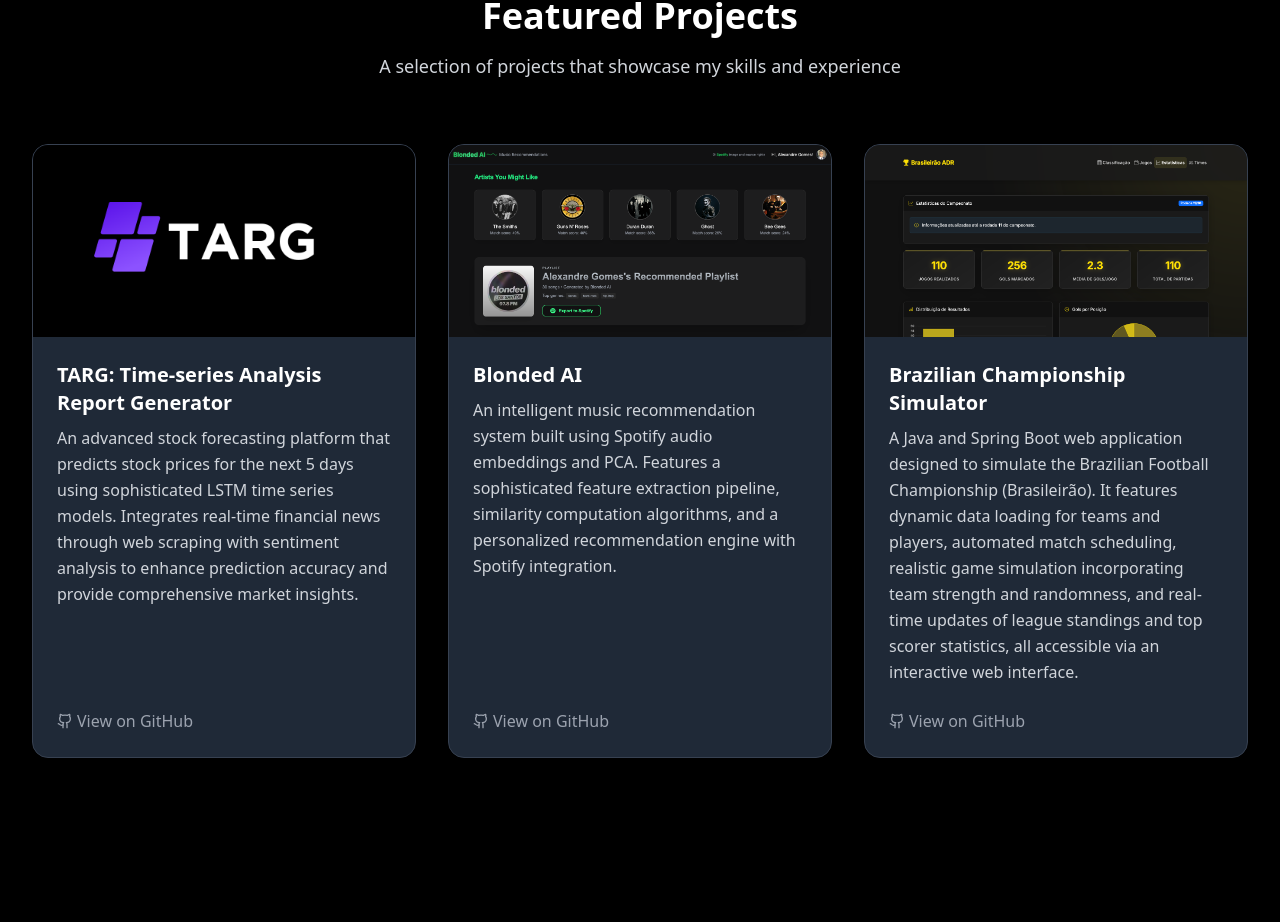
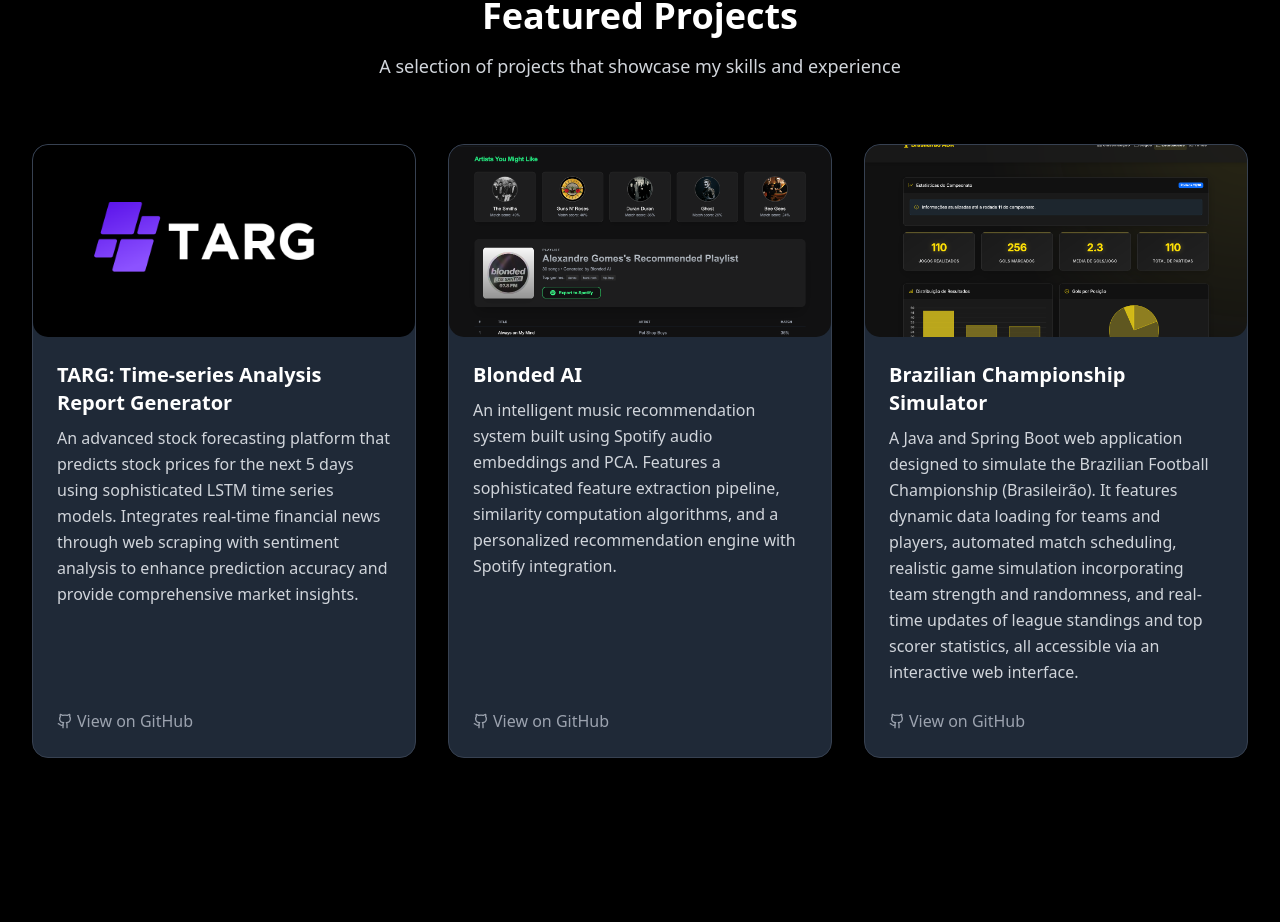
Before and after one commit to rafaeltorresng/rafaeltorresng.github.io, a React (Vite) app: page / in a window 1280 px wide. Shown: the part 2964-3886 px from the top of the page. Built offline with nearby package versions, Linux system fonts and the light colour scheme.

Commit message:
Load complete

```diff
--- a/src/App.jsx
+++ b/src/App.jsx
@@ -17,6 +17,7 @@
   Server,
   Phone
 } from 'lucide-react'
+import TiltedCard from './components/TiltedCard'
 
 function App() {
   const [darkMode, setDarkMode] = useState(false)
@@ -250,9 +251,8 @@
         <div className="max-w-4xl mx-auto px-6 lg:px-8">
           <motion.div
             initial={{ opacity: 0, y: 30 }}
-            whileInView={{ opacity: 1, y: 0 }}
+            animate={{ opacity: 1, y: 0 }}
             transition={{ duration: 0.8 }}
-            viewport={{ once: true }}
             className="text-center mb-12"
           >
             <h2 className="text-3xl md:text-4xl font-bold text-white mb-4">About Me</h2>
@@ -261,9 +261,8 @@
 
           <motion.div
             initial={{ opacity: 0, y: 30 }}
-            whileInView={{ opacity: 1, y: 0 }}
+            animate={{ opacity: 1, y: 0 }}
             transition={{ duration: 0.8, delay: 0.2 }}
-            viewport={{ once: true }}
             className="prose prose-lg max-w-none"
           >
             <div className="text-gray-300 leading-relaxed text-lg">
@@ -280,9 +279,8 @@
         <div className="max-w-7xl mx-auto px-6 lg:px-8">
           <motion.div
             initial={{ opacity: 0, y: 30 }}
-            whileInView={{ opacity: 1, y: 0 }}
+            animate={{ opacity: 1, y: 0 }}
             transition={{ duration: 0.8 }}
-            viewport={{ once: true }}
             className="text-center mb-16"
           >
             <h2 className="text-3xl md:text-4xl font-bold text-white mb-4">
@@ -295,9 +293,8 @@
               <motion.div
                 key={service.title}
                 initial={{ opacity: 0, y: 30 }}
-                whileInView={{ opacity: 1, y: 0 }}
+                animate={{ opacity: 1, y: 0 }}
                 transition={{ duration: 0.8, delay: index * 0.1 }}
-                viewport={{ once: true }}
                 className="bg-gray-900 p-6 rounded-xl hover:bg-gray-800 transition-all duration-300 border border-gray-800 group"
               >
                 <service.icon className="text-brand-300 mb-4" size={28} />
@@ -318,9 +315,8 @@
         <div className="max-w-7xl mx-auto px-6 lg:px-8">
           <motion.div
             initial={{ opacity: 0, y: 30 }}
-            whileInView={{ opacity: 1, y: 0 }}
+            animate={{ opacity: 1, y: 0 }}
             transition={{ duration: 0.8 }}
-            viewport={{ once: true }}
             className="text-center mb-16"
           >
             <h2 className="text-3xl md:text-4xl font-bold text-white mb-4">
@@ -333,9 +329,8 @@
               <motion.div
                 key={exp.title}
                 initial={{ opacity: 0, y: 30 }}
-                whileInView={{ opacity: 1, y: 0 }}
+                animate={{ opacity: 1, y: 0 }}
                 transition={{ duration: 0.8, delay: index * 0.1 }}
-                viewport={{ once: true }}
                 className="bg-gray-800 p-8 rounded-2xl border border-gray-700 shadow-md"
               >
                 <div className="flex flex-col md:flex-row md:items-center md:justify-between mb-4">
@@ -367,9 +362,8 @@
         <div className="max-w-7xl mx-auto px-6 lg:px-8">
           <motion.div
             initial={{ opacity: 0, y: 30 }}
-            whileInView={{ opacity: 1, y: 0 }}
+            animate={{ opacity: 1, y: 0 }}
             transition={{ duration: 0.8 }}
-            viewport={{ once: true }}
             className="text-center mb-16"
           >
             <h2 className="text-3xl md:text-4xl font-bold text-white mb-4">
@@ -385,20 +379,21 @@
               <motion.div
                 key={project.title}
                 initial={{ opacity: 0, y: 30 }}
-                whileInView={{ opacity: 1, y: 0 }}
+                animate={{ opacity: 1, y: 0 }}
                 transition={{ duration: 0.8, delay: index * 0.1 }}
-                viewport={{ once: true }}
                 className="bg-gray-800 rounded-2xl shadow-md hover:shadow-lg transition-all duration-300 overflow-hidden border border-gray-700 flex flex-col h-full"
               >
-                <img
-                  src={`${import.meta.env.BASE_URL}${project.image}`}
-                  alt={project.title}
-                  className="w-full h-48 object-cover"
-                  style={{
-                    objectPosition: project.title === 'Blonded AI' || project.title === 'Brazilian Championship Simulator'
-                      ? 'center top'
-                      : 'center center'
-                  }}
+                <TiltedCard
+                  imageSrc={`${import.meta.env.BASE_URL}${project.image}`}
+                  altText={project.title}
+                  containerHeight="192px"
+                  containerWidth="100%"
+                  imageHeight="192px"
+                  imageWidth="100%"
+                  scaleOnHover={1.05}
+                  rotateAmplitude={10}
+                  showMobileWarning={false}
+                  showTooltip={false}
                 />
                 <div className="p-6 flex flex-col flex-grow">
                   <h3 className="text-xl font-semibold text-white mb-2">
@@ -430,9 +425,8 @@
         <div className="max-w-7xl mx-auto px-6 lg:px-8">
           <motion.div
             initial={{ opacity: 0, y: 30 }}
-            whileInView={{ opacity: 1, y: 0 }}
+            animate={{ opacity: 1, y: 0 }}
             transition={{ duration: 0.8 }}
-            viewport={{ once: true }}
             className="text-center mb-16"
           >
             <h2 className="text-3xl md:text-4xl font-bold text-white mb-4">
@@ -447,9 +441,8 @@
             {/* Contact Information - Centered */}
             <motion.div
               initial={{ opacity: 0, y: 30 }}
-              whileInView={{ opacity: 1, y: 0 }}
+              animate={{ opacity: 1, y: 0 }}
               transition={{ duration: 0.8 }}
-              viewport={{ once: true }}
               className="space-y-8"
             >
               <div>
@@ -544,9 +537,8 @@
         <div className="max-w-4xl mx-auto px-6 lg:px-8 text-center">
           <motion.div
             initial={{ opacity: 0, y: 30 }}
-            whileInView={{ opacity: 1, y: 0 }}
+            animate={{ opacity: 1, y: 0 }}
             transition={{ duration: 0.8 }}
-            viewport={{ once: true }}
           >
             <h2 className="text-3xl md:text-4xl font-bold text-white mb-6">
               Open to Opportunities
--- /dev/null
+++ b/src/components/TiltedCard.css
@@ -0,0 +1,65 @@
+.tilted-card-figure {
+  position: relative;
+  width: 100%;
+  height: 100%;
+  perspective: 800px;
+  display: flex;
+  flex-direction: column;
+  align-items: center;
+  justify-content: center;
+}
+
+.tilted-card-mobile-alert {
+  position: absolute;
+  top: 1rem;
+  text-align: center;
+  font-size: 0.875rem;
+  display: none;
+}
+
+@media (max-width: 640px) {
+  .tilted-card-mobile-alert {
+    display: block;
+  }
+  .tilted-card-caption {
+    display: none;
+  }
+}
+
+.tilted-card-inner {
+  position: relative;
+  transform-style: preserve-3d;
+}
+
+.tilted-card-img {
+  position: absolute;
+  top: 0;
+  left: 0;
+  object-fit: cover;
+  border-radius: 15px;
+  will-change: transform;
+  transform: translateZ(0);
+}
+
+.tilted-card-overlay {
+  position: absolute;
+  top: 0;
+  left: 0;
+  z-index: 2;
+  will-change: transform;
+  transform: translateZ(30px);
+}
+
+.tilted-card-caption {
+  pointer-events: none;
+  position: absolute;
+  left: 0;
+  top: 0;
+  border-radius: 4px;
+  background-color: #fff;
+  padding: 4px 10px;
+  font-size: 10px;
+  color: #2d2d2d;
+  opacity: 0;
+  z-index: 3;
+}
--- /dev/null
+++ b/src/components/TiltedCard.jsx
@@ -0,0 +1,136 @@
+import { useRef, useState } from "react";
+import { motion, useMotionValue, useSpring } from "framer-motion";
+import "./TiltedCard.css";
+
+const springValues = {
+  damping: 30,
+  stiffness: 100,
+  mass: 2,
+};
+
+export default function TiltedCard({
+  imageSrc,
+  altText = "Tilted card image",
+  captionText = "",
+  containerHeight = "300px",
+  containerWidth = "100%",
+  imageHeight = "300px",
+  imageWidth = "300px",
+  scaleOnHover = 1.1,
+  rotateAmplitude = 14,
+  showMobileWarning = true,
+  showTooltip = true,
+  overlayContent = null,
+  displayOverlayContent = false,
+}) {
+  const ref = useRef(null);
+
+  const x = useMotionValue();
+  const y = useMotionValue();
+  const rotateX = useSpring(useMotionValue(0), springValues);
+  const rotateY = useSpring(useMotionValue(0), springValues);
+  const scale = useSpring(1, springValues);
+  const opacity = useSpring(0);
+  const rotateFigcaption = useSpring(0, {
+    stiffness: 350,
+    damping: 30,
+    mass: 1,
+  });
+
+  const [lastY, setLastY] = useState(0);
+
+  function handleMouse(e) {
+    if (!ref.current) return;
+
+    const rect = ref.current.getBoundingClientRect();
+    const offsetX = e.clientX - rect.left - rect.width / 2;
+    const offsetY = e.clientY - rect.top - rect.height / 2;
+
+    const rotationX = (offsetY / (rect.height / 2)) * -rotateAmplitude;
+    const rotationY = (offsetX / (rect.width / 2)) * rotateAmplitude;
+
+    rotateX.set(rotationX);
+    rotateY.set(rotationY);
+
+    x.set(e.clientX - rect.left);
+    y.set(e.clientY - rect.top);
+
+    const velocityY = offsetY - lastY;
+    rotateFigcaption.set(-velocityY * 0.6);
+    setLastY(offsetY);
+  }
+
+  function handleMouseEnter() {
+    scale.set(scaleOnHover);
+    opacity.set(1);
+  }
+
+  function handleMouseLeave() {
+    opacity.set(0);
+    scale.set(1);
+    rotateX.set(0);
+    rotateY.set(0);
+    rotateFigcaption.set(0);
+  }
+
+  return (
+    <figure
+      ref={ref}
+      className="tilted-card-figure"
+      style={{
+        height: containerHeight,
+        width: containerWidth,
+      }}
+      onMouseMove={handleMouse}
+      onMouseEnter={handleMouseEnter}
+      onMouseLeave={handleMouseLeave}
+    >
+      {showMobileWarning && (
+        <div className="tilted-card-mobile-alert">
+          This effect is not optimized for mobile. Check on desktop.
+        </div>
+      )}
+
+      <motion.div
+        className="tilted-card-inner"
+        style={{
+          width: imageWidth,
+          height: imageHeight,
+          rotateX,
+          rotateY,
+          scale,
+        }}
+      >
+        <motion.img
+          src={imageSrc}
+          alt={altText}
+          className="tilted-card-img"
+          style={{
+            width: imageWidth,
+            height: imageHeight,
+          }}
+        />
+
+        {displayOverlayContent && overlayContent && (
+          <motion.div className="tilted-card-overlay">
+            {overlayContent}
+          </motion.div>
+        )}
+      </motion.div>
+
+      {showTooltip && (
+        <motion.figcaption
+          className="tilted-card-caption"
+          style={{
+            x,
+            y,
+            opacity,
+            rotate: rotateFigcaption,
+          }}
+        >
+          {captionText}
+        </motion.figcaption>
+      )}
+    </figure>
+  );
+}
```
Also changed, not shown: package.json (+4 -3 lines), 1 other file (tests, documents, lock files or other folders).
